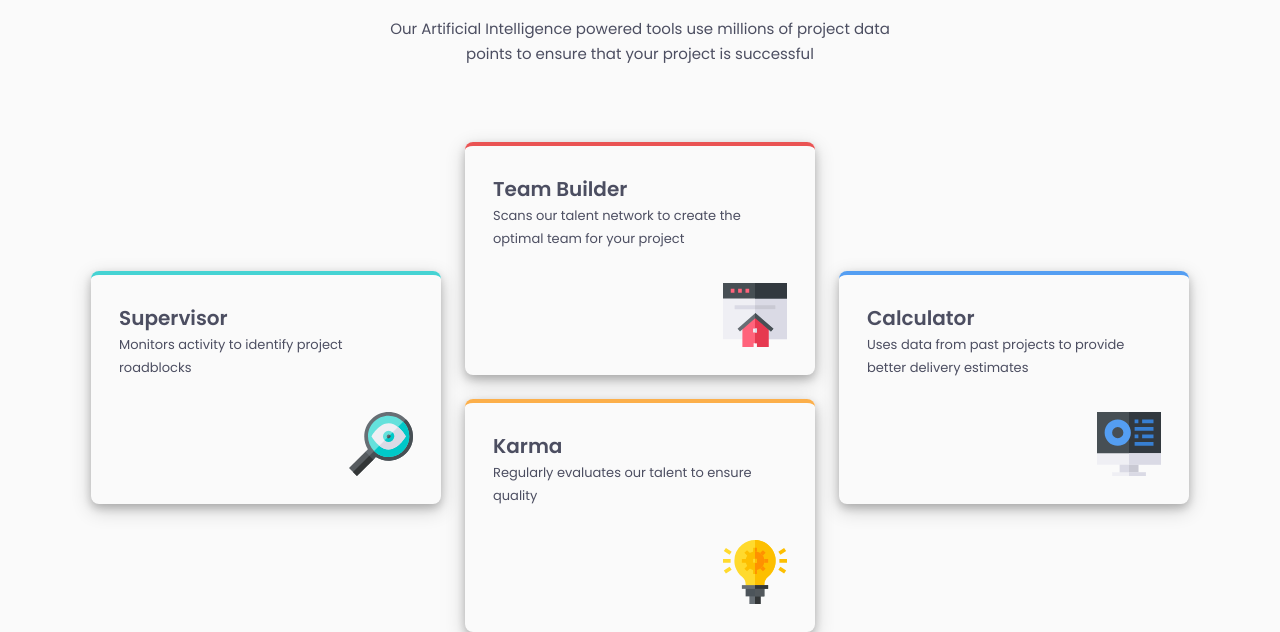
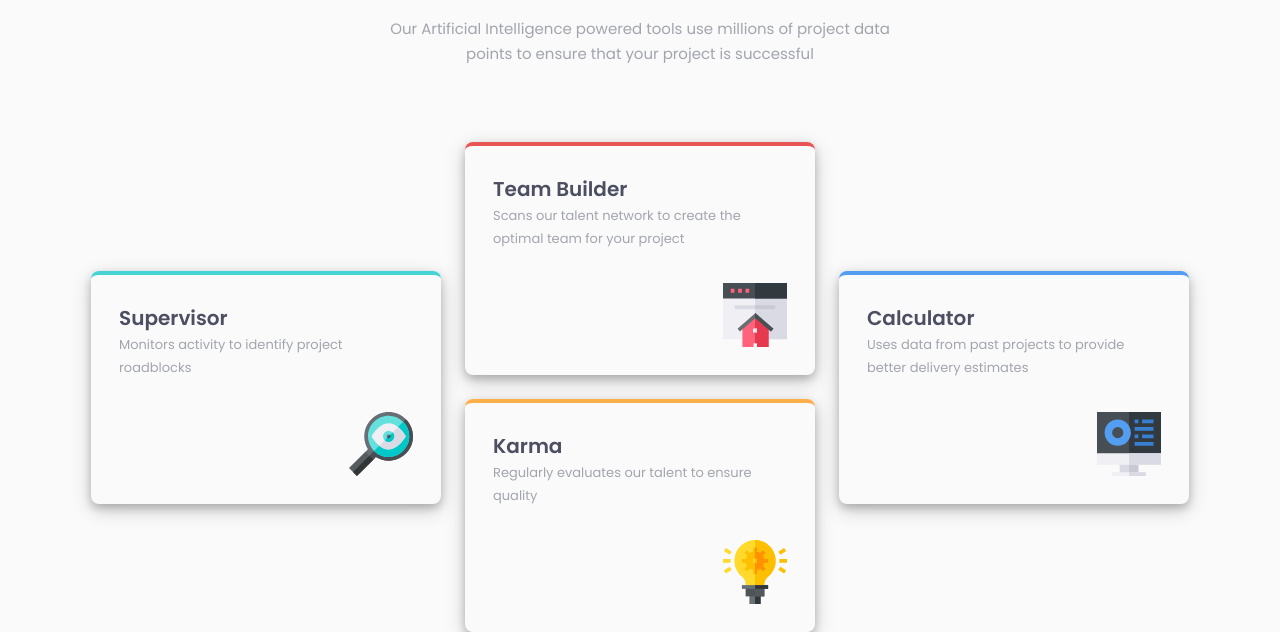
Before and after one commit to O-Julia-O/Four_card_feature_section, a plain HTML site: page index.html in a window 1280 px wide. Shown: the part 195-827 px from the top of the page. Drawn offline with Linux system fonts and the light colour scheme.

Commit message:
small fixes with text

```diff
--- a/style.css
+++ b/style.css
@@ -83,7 +83,7 @@ body {
 
 .card p {
     font-weight: 400;
-    color: var(--Very-Dark-Blue);
+    color: var(--Grayish-Blue);
     font-size: 13px;
     line-height: 23px;
 }
@@ -112,7 +112,7 @@ header {
 .header__description {
     line-height: 25px;
     font-size: 15px;
-    color: var(--Very-Dark-Blue);
+    color: var(--Grayish-Blue);
 }
 
 @media only screen and (min-width: 768px) {
```
